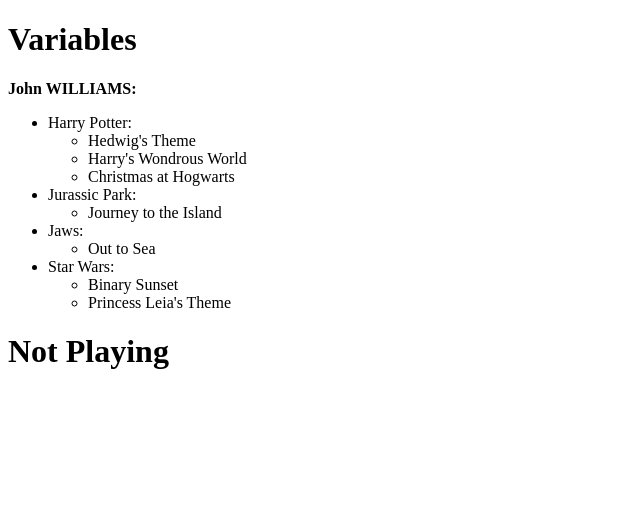
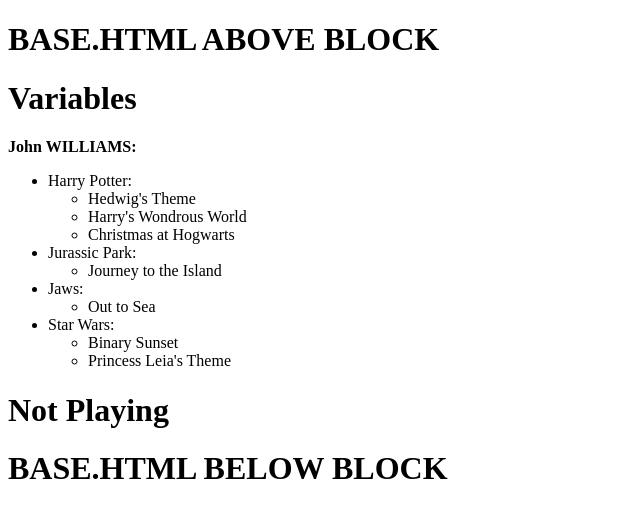
Before and after one commit to zebra-f/Django-Learning-One, a Django app: page /my_app/variables/ in a window 1280 px wide. Shown: the top 518 px of the page, without its empty margins (0-640 px from the left). Run offline with Django 4.2, Linux system fonts and the light colour scheme.

Commit message:
template inheritance, urls

```diff
--- a/my_app/templates/my_app/variables.html
+++ b/my_app/templates/my_app/variables.html
@@ -1,12 +1,6 @@
-<!DOCTYPE html>
-<html lang="en">
-  <head>
-    <meta charset="UTF-8" />
-    <meta http-equiv="X-UA-Compatible" content="IE=edge" />
-    <meta name="viewport" content="width=device-width, initial-scale=1.0" />
-    <title>Document</title>
-  </head>
-  <body>
+{% extends 'base.html' %}
+{% block content %}
+
 <h1>Variables</h1>
 <b>{{ first_name }}</b>
 <b>{{ last_name|upper }}:</b>
@@ -29,5 +23,5 @@
 {% else %}
   <h1>Not Playing</h1>
 {% endif %}
-  </body>
-</html>
+
+{% endblock content %}
--- a/my_app/urls.py
+++ b/my_app/urls.py
@@ -2,7 +2,10 @@
 
 from . import views
 
+
+app_name = "my_app"
+
 urlpatterns = [
-    path('', views.example_view),
-    path('variables/', views.variables_view)
+    path('', views.example_view, name='exapme'),
+    path('variables/', views.variables_view, name='variables')
 ]
--- /dev/null
+++ b/templates/base.html
@@ -0,0 +1,16 @@
+<!DOCTYPE html>
+<html lang="en">
+  <head>
+    <meta charset="UTF-8" />
+    <meta http-equiv="X-UA-Compatible" content="IE=edge" />
+    <meta name="viewport" content="width=device-width, initial-scale=1.0" />
+    <title>Base</title>
+  </head>
+  <body>
+    <h1>BASE.HTML ABOVE BLOCK</h1>
+    {% block content %}
+
+    {% endblock content %}
+    <h1>BASE.HTML BELOW BLOCK</h1>
+  </body>
+</html>
```
Also changed, not shown: my_app/templates/my_app/example.html (+7 -12 lines). Lines whose indentation alone changed are shown as unchanged.
